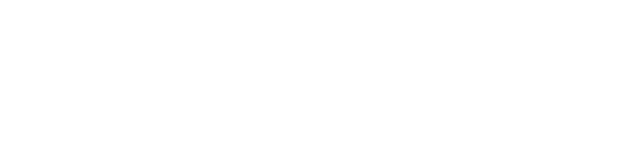
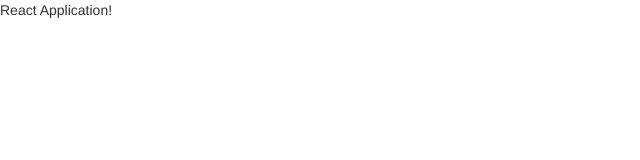
Before and after one commit to syyyym/BookExplorer_React, a website built with webpack: page build/index.html in a window 1280 px wide. Shown: the whole page, without its empty margins (0-640 px from the left). Built offline with nearby package versions, Linux system fonts and the light colour scheme.

Commit message:
simple React app - render in html

```diff
--- a/app/index.js
+++ b/app/index.js
@@ -1,2 +1,6 @@
- console.log('hello webpack');
-console.log('hello in the browser');
+import React from 'react';
+import ReactDOM from 'react-dom';
+
+ReactDOM.render(
+    <div>React Application!</div>, document.getElementById('root')
+);
```
Also changed, not shown: build/index.css (added), build/index.html.
